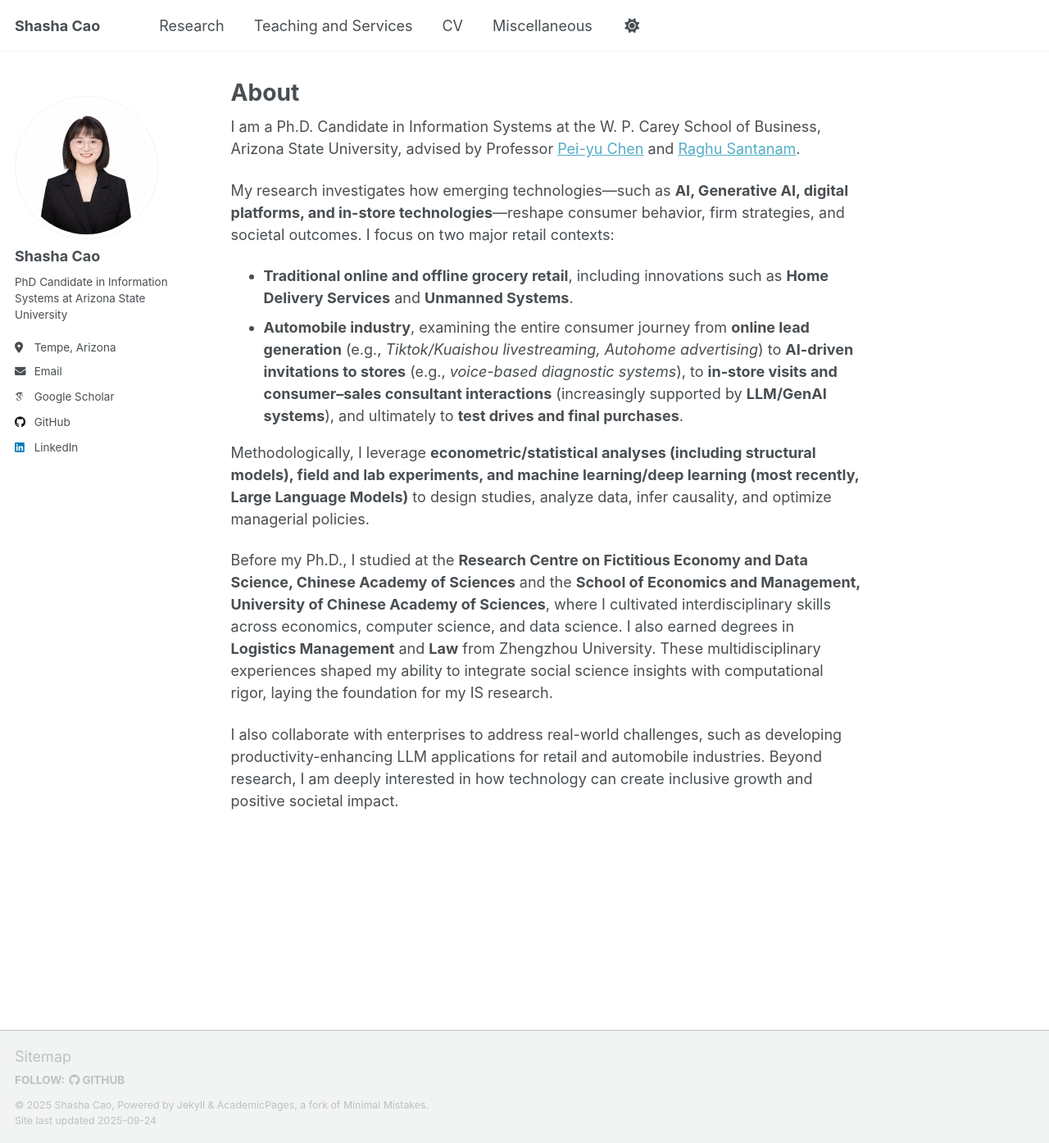
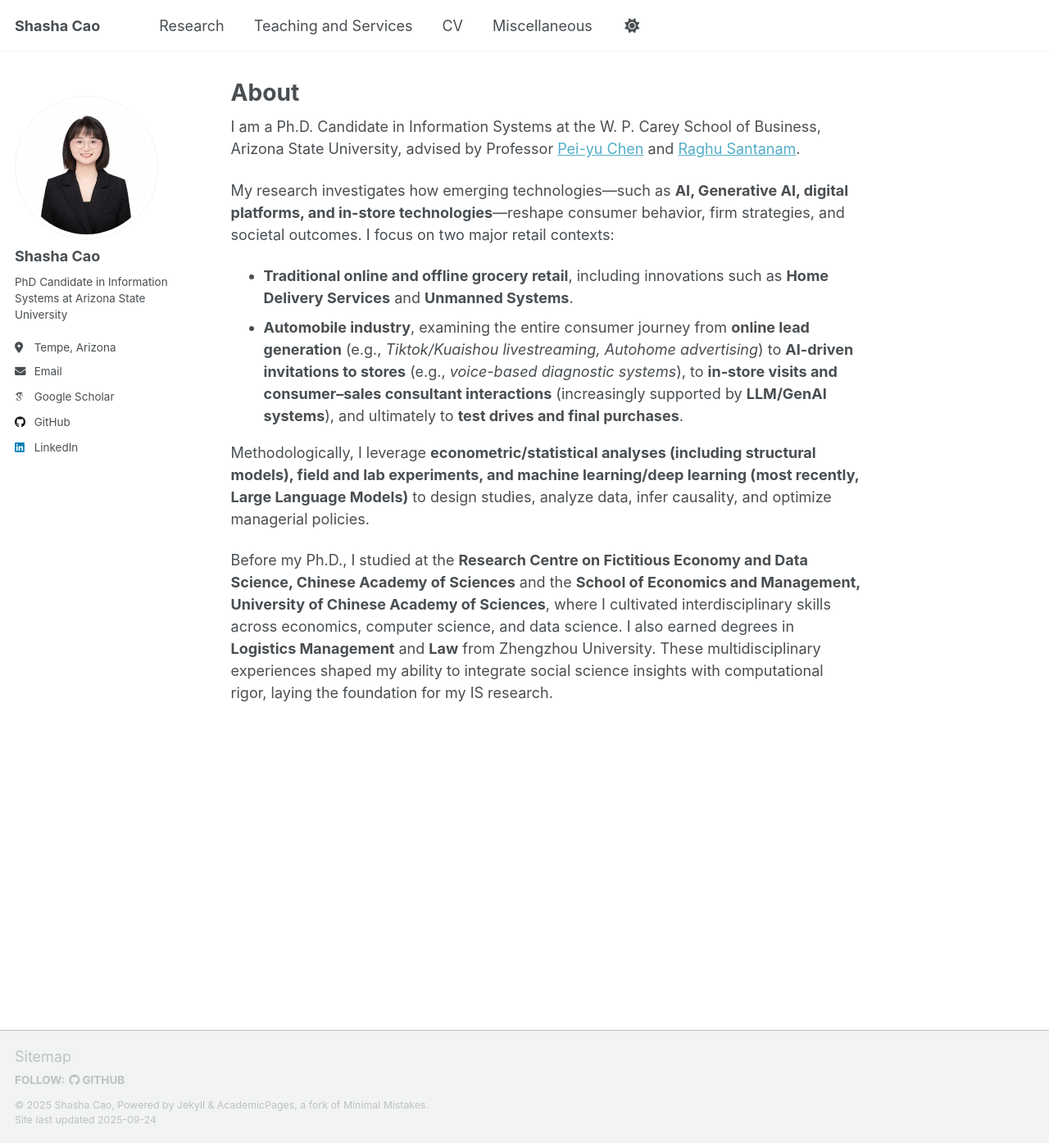
Before and after one commit to Desertshasha/shashacao.github.io, a Jekyll site: the page built from _pages/about.md, in a window 1280 px wide and 1395 px high. Shown: the whole window at 82% size. Built offline with Jekyll 4.4.1, drawn with Linux system fonts in a browser that asks for light colours; some web fonts are replaced; a script that is not in the unit is left out.

Commit message:
Update about.md

```diff
--- a/_pages/about.md
+++ b/_pages/about.md
@@ -13,5 +13,3 @@ My research investigates how emerging technologies—such as **AI, Generative AI
 Methodologically, I leverage **econometric/statistical analyses (including structural models), field and lab experiments, and machine learning/deep learning (most recently, Large Language Models)** to design studies, analyze data, infer causality, and optimize managerial policies.
 
 Before my Ph.D., I studied at the **Research Centre on Fictitious Economy and Data Science, Chinese Academy of Sciences** and the **School of Economics and Management, University of Chinese Academy of Sciences**, where I cultivated interdisciplinary skills across economics, computer science, and data science. I also earned degrees in **Logistics Management** and **Law** from Zhengzhou University. These multidisciplinary experiences shaped my ability to integrate social science insights with computational rigor, laying the foundation for my IS research.
-
-I also collaborate with enterprises to address real-world challenges, such as developing productivity-enhancing LLM applications for retail and automobile industries. Beyond research, I am deeply interested in how technology can create inclusive growth and positive societal impact.
```
